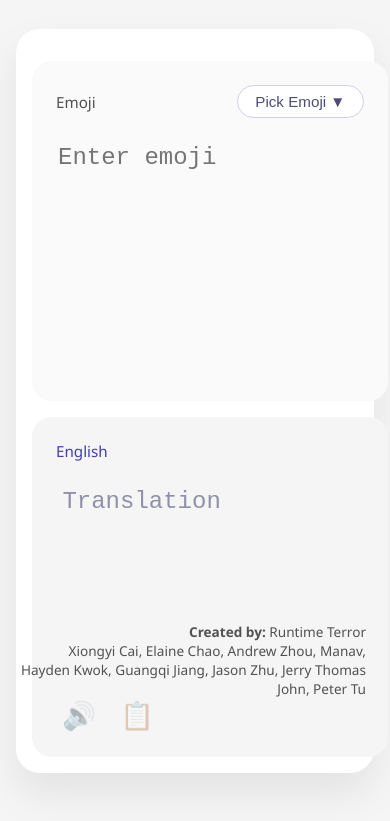
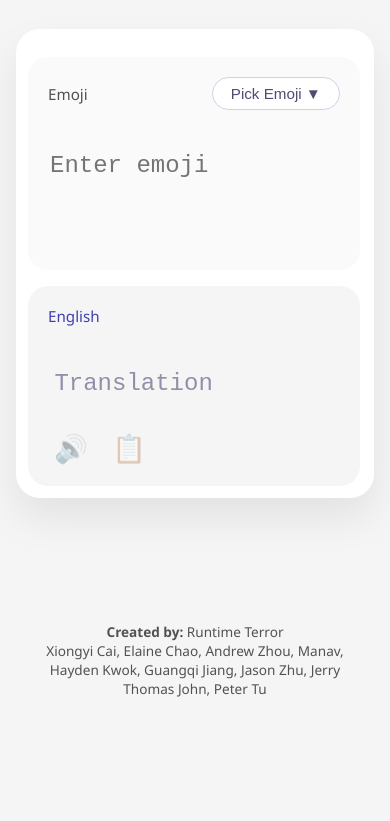
Before and after one commit to CSE210-fa25-team09/Warmup-Project, a plain HTML site: page index.html in a window 390 px wide. Shown: the part 130-951 px from the top of the page. After the commit the page ends 844 px from the top, so only its background shows below. Drawn offline with Linux system fonts and the light colour scheme.

Commit message:
update style for mobile support

```diff
--- a/index.html
+++ b/index.html
@@ -37,7 +37,7 @@
           ></textarea>
           <emoji-picker
             id="emoji-picker"
-            class="panel__emoji-picker"
+            class="panel__emoji-picker light"
             hidden
           ></emoji-picker>
         </article>
--- a/style.css
+++ b/style.css
@@ -19,6 +19,7 @@ body {
   flex-direction: column;
   align-items: center;
   padding: 2rem 1rem 3rem;
+  box-sizing: border-box;
 }
 
 /* === HEADER === */
@@ -56,6 +57,7 @@ body {
 .panel {
   display: flex;
   flex-direction: column;
+  gap: 1rem;
   min-height: 340px;
   padding: 1.5rem;
   border-radius: 20px;
@@ -103,6 +105,7 @@ body {
   justify-content: center;
   color: #4d4d73;
   cursor: pointer;
+  transition: transform 0.2s ease, border-color 0.2s ease, background 0.2s ease;
 }
 
 .panel__emoji-toggle:hover {
@@ -126,6 +129,7 @@ body {
   overflow: hidden;
   max-height: 320px;
   width: 100%;
+  background: #ffffff;
 }
 
 .panel__emoji-picker[hidden] {
@@ -178,6 +182,8 @@ body {
   background: transparent;
   border: none;
   margin: 0;
+  overflow-wrap: anywhere;
+  margin-bottom: 1rem;
 }
 
 .panel__output-placeholder {
@@ -219,7 +225,9 @@ body {
 
 /* === FOOTER === */
 .translator__footer {
-  position: fixed;
+  align-self: flex-end;
+  position: static;
+  margin-top: auto;
   bottom: 0.5rem;
   right: 0.5rem;
   padding: 0.5rem 1rem;
@@ -242,3 +250,40 @@ body {
     display: none;
   }
 }
+
+@media (max-width: 640px) {
+  .panels {
+    padding: 0.75rem;
+  }
+
+  .panel {
+    min-height: auto;
+    padding: 1.25rem;
+    max-width: 85vw;
+  }
+
+  .panel__textarea {
+    min-height: 100px;
+  }
+
+  .panel__emoji-picker {
+    max-height: 240px;
+  }
+
+  .translator {
+    padding-bottom: 0.5rem;
+  }
+
+  .panel__header-row {
+    flex-wrap: wrap;
+    gap: 0.5rem;
+  }
+
+  .panel__emoji-toggle {
+    align-self: flex-start;
+  }
+
+  .translator__footer {
+    text-align: center;
+  }
+}
```
